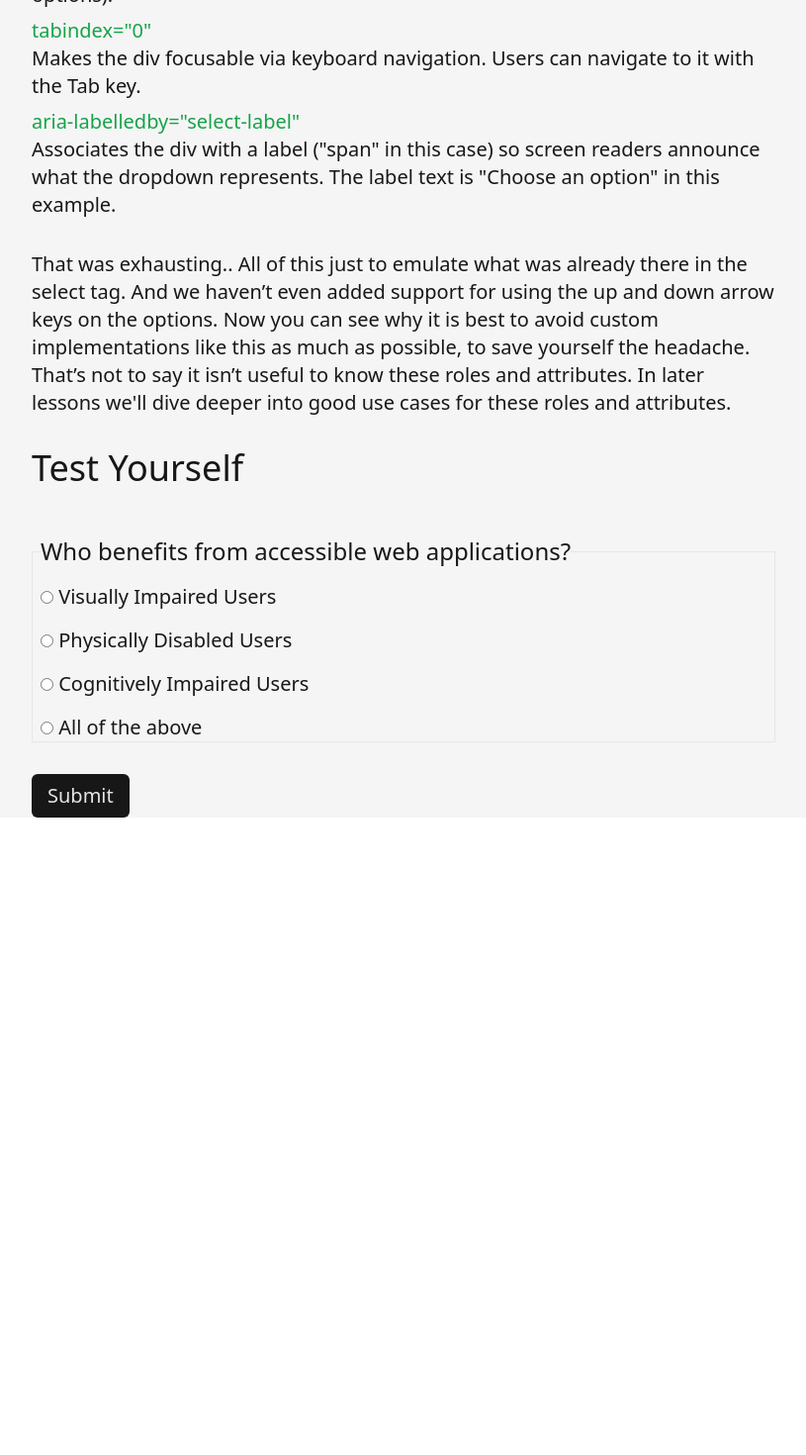
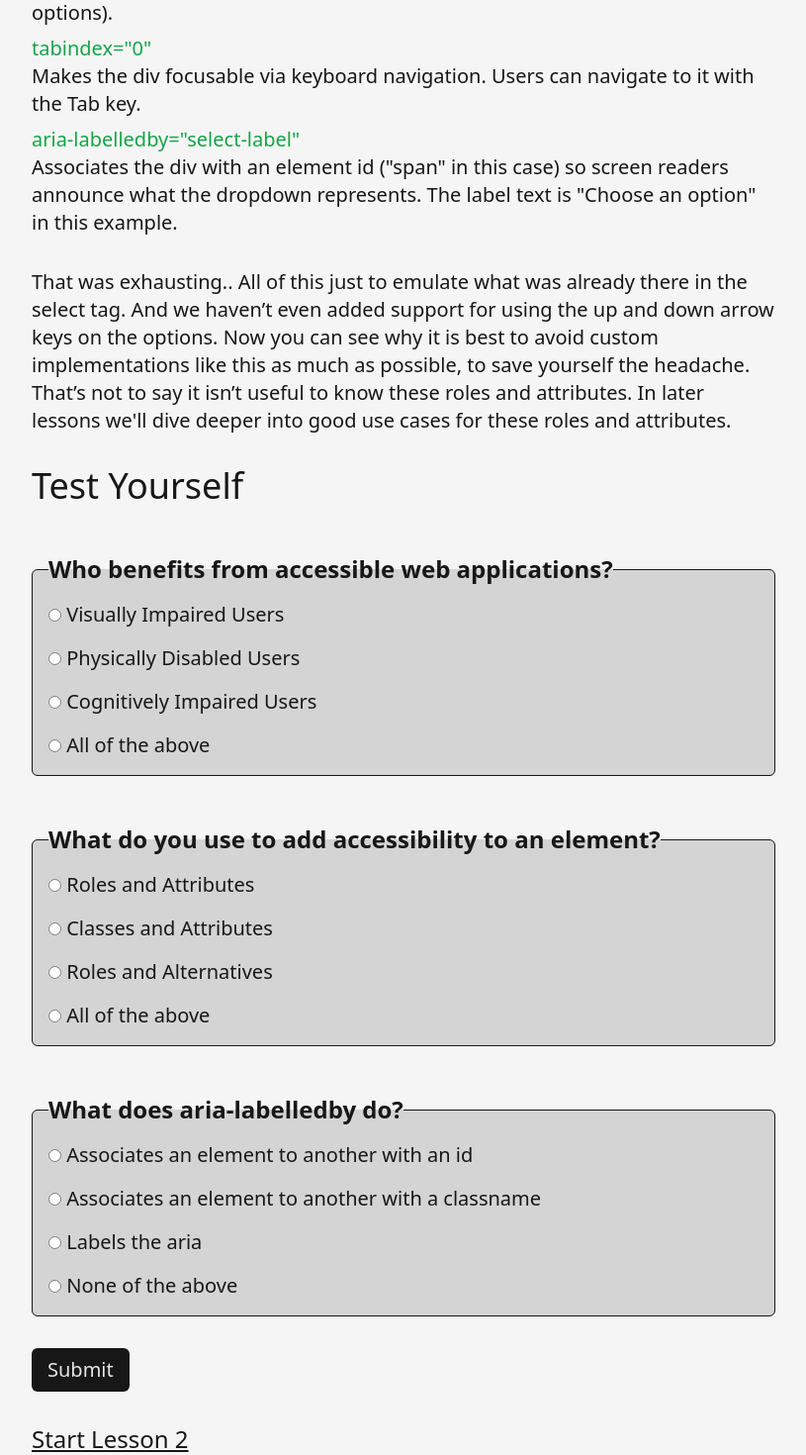
Before and after one commit to joayo13/w3bdojo, a SvelteKit app: page /lessons/lesson-1 in a window 1280 px wide. Shown: the part 2186-3656 px from the top of the page at 99% size, without its empty margins (392-1207 px from the left). Before the commit the page ends 3012 px from the top, so only its background shows below. Built offline with nearby package versions, Linux system fonts and the light colour scheme.

Commit message:
lesson 1 complete

```diff
--- a/src/components/CodeBlock.svelte
+++ b/src/components/CodeBlock.svelte
@@ -1,7 +1,7 @@
 <script>
 	import { onMount } from 'svelte';
 	import hljs from 'highlight.js';
-	import 'highlight.js/styles/github-dark.css';
+	import 'highlight.js/styles/night-owl.css';
 
 	export let code = '<div>Hello World</div>';
 	export let language = 'html';
--- /dev/null
+++ b/src/components/LessonLink.svelte
@@ -0,0 +1,6 @@
+<script lang="ts">
+    let {text, href} = $props()
+</script>
+
+
+<a href={href} class="mt-8 block text-2xl">{text}</a>
--- a/src/components/RadioGroup.svelte
+++ b/src/components/RadioGroup.svelte
@@ -5,10 +5,18 @@
 
 	// Function to check if the selected answer is correct
 	const isCorrect = () => selectedOption === correctAnswer;
+	function displayCorrectOrIncorrectStyle() {
+		if(correctAnswer && isSubmitted) {
+			"backgroundColor: green;"
+		}
+		else if(!correctAnswer && isSubmitted) {
+			"backgroundColor: red;"
+		}
+	}
 </script>
 
-<fieldset class="mt-12 flex flex-col gap-4 border px-2">
-	<legend class="mb-4 text-2xl">{name}</legend>
+<fieldset class="rounded-md bg-neutral-300 dark:bg-neutral-950 border-neutral-900 dark:border-neutral-200  mt-12 flex flex-col gap-4 border p-4">
+	<legend class="text-2xl font-bold">{name}</legend>
 	{#each options as option}
 		<label>
 			<input type="radio" required {name} value={option} bind:group={selectedOption} />
--- a/src/routes/+page.svelte
+++ b/src/routes/+page.svelte
@@ -1,3 +1,7 @@
+<script>
+	import LessonLink from "../components/LessonLink.svelte";
+
+</script>
 <section class="max-w-3xl px-2">
 	<h1 class="text-4xl">Web Accessibility Interactive Tutorial</h1>
 	<h2 class="mt-8 text-2xl">Who is this tutorial for?</h2>
@@ -18,5 +22,5 @@
 			href="https://github.com/joayo13/wait/issues">Create a new issue</a
 		> and start helping today!
 	</p>
-	<a href="/lesson-1" class="mt-8 block text-2xl">Start Lesson 1</a>
+	<LessonLink href="/lessons/lesson-1" text="Start Lesson 1"/>
 </section>
--- a/src/routes/lessons/lesson-1/+page.svelte
+++ b/src/routes/lessons/lesson-1/+page.svelte
@@ -1,5 +1,6 @@
 <script>
 	import CodeBlock from '../../../components/CodeBlock.svelte';
+	import LessonLink from '../../../components/LessonLink.svelte';
 	import Quiz from '../../../components/Quiz.svelte';
 	import RadioGroup from '../../../components/RadioGroup.svelte';
 	let isSubmitted = $state(false);
@@ -42,7 +43,7 @@
 	arrow keys. Navigate to “spongebob” and press Enter or Space key.
 </p>
 <select
-	class="mt-8 text-neutral-900"
+	class="mt-8 px-2 py-2 text-neutral-900 dark:text-neutral-200 border rounded-md dark:bg-neutral-900"
 	onchange={(e) => (e.currentTarget.value === 'Spongebob' ? alert("I'm ready!") : null)}
 >
 	<option>Shrek</option>
@@ -64,7 +65,7 @@
 	would now strip away the accessibility that came with the select element. How do we handle this?
 	That is where we use roles and attributes.
 </p>
-<div class="mx-auto w-[95vw] md:w-[26rem] lg:w-[40rem]">
+<div class="mx-auto w-[95vw] md:w-[26rem] lg:w-[40rem] xl:w-full">
 	<CodeBlock
 		language="html"
 		code="<div role='select' aria-expanded='false' aria-haspopup='listbox' tabindex='0' aria-labelledby='select-label'>
@@ -98,7 +99,7 @@
 	<li>
 		<h4 class="text-green-600">aria-labelledby="select-label"</h4>
 		<p>
-			Associates the div with a label ("span" in this case) so screen readers announce what the
+			Associates the div with an element id ("span" in this case) so screen readers announce what the
 			dropdown represents. The label text is "Choose an option" in this example.
 		</p>
 	</li>
@@ -121,5 +122,29 @@
 		]}
 		correctAnswer="All of the above"
 		{isSubmitted}
-	/></Quiz
+	/>
+	<RadioGroup
+		name="What do you use to add accessibility to an element?"
+		options={[
+			'Roles and Attributes',
+			'Classes and Attributes',
+			'Roles and Alternatives',
+			'All of the above'
+		]}
+		correctAnswer="Roles and Attributes"
+		{isSubmitted}
+	/>
+	<RadioGroup
+		name="What does aria-labelledby do?"
+		options={[
+			'Associates an element to another with an id',
+			'Associates an element to another with a classname',
+			'Labels the aria',
+			'None of the above'
+		]}
+		correctAnswer="Associates an element to another with an id"
+		{isSubmitted}
+	/>
+	</Quiz
 >
+<LessonLink href="/lessons/lesson-2" text="Start Lesson 2"/>
```
